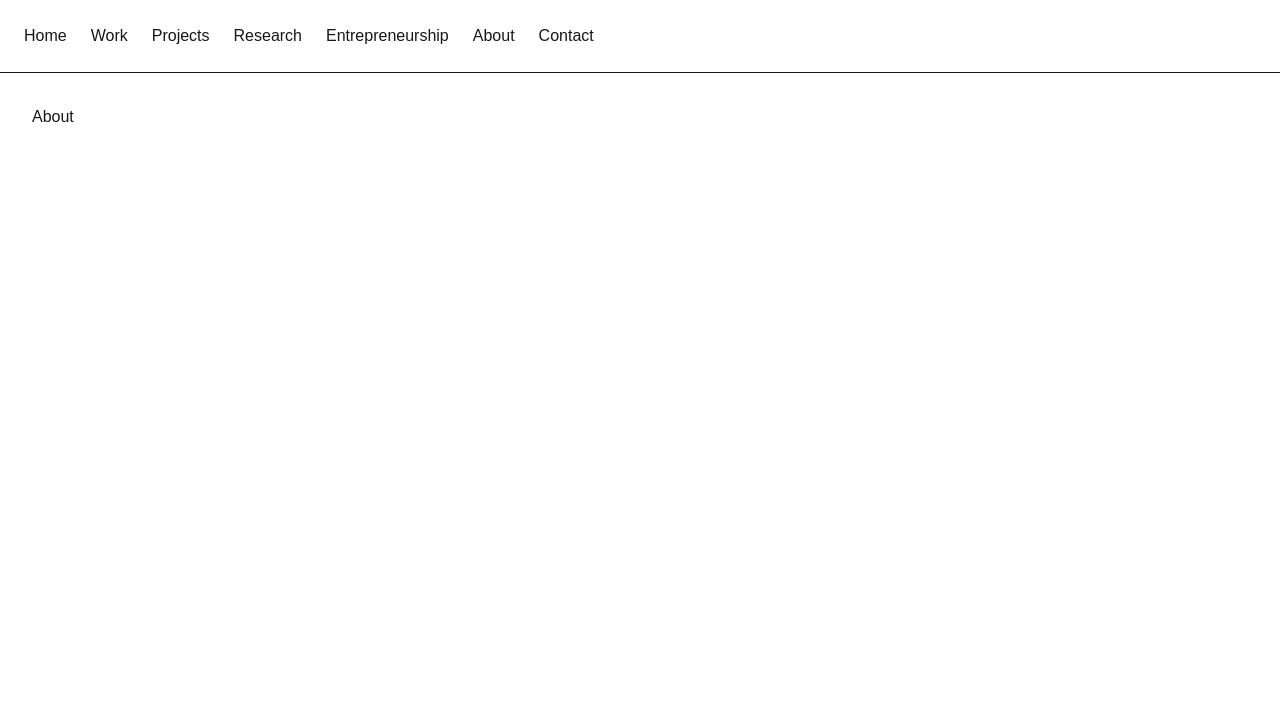
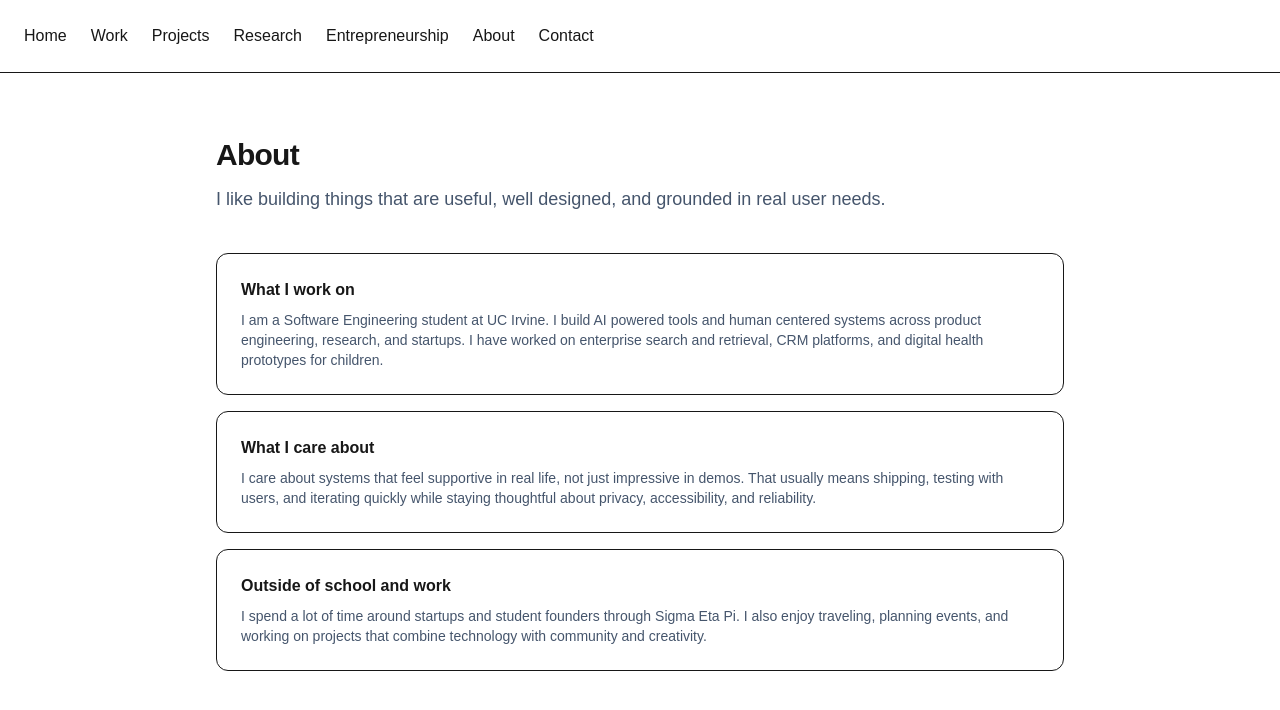
Before and after one commit to ariyagowda/ariya-portfolio, a Next.js app: page /about in a window 1280 px wide. Shown: the top 710 px of the page. Built offline with nearby package versions, Linux system fonts and the light colour scheme.

Commit message:
Add styled about page

```diff
--- a/app/about/page.tsx
+++ b/app/about/page.tsx
@@ -1,3 +1,46 @@
 export default function AboutPage() {
-    return <main className="p-8">About</main>;
+    return (
+      <main className="mx-auto max-w-4xl px-6 py-16">
+        <header className="space-y-3">
+          <h1 className="text-3xl font-semibold tracking-tight text-foreground">
+            About
+          </h1>
+          <p className="text-lg text-slate-600">
+            I like building things that are useful, well designed, and grounded in real user needs.
+          </p>
+        </header>
+
+        <section className="mt-10 grid gap-4">
+          <div className="rounded-xl border border-border bg-white/70 p-6">
+            <h2 className="text-base font-semibold text-foreground">
+              What I work on
+            </h2>
+            <p className="mt-2 text-sm text-slate-600">
+              I am a Software Engineering student at UC Irvine. I build AI powered tools and human centered systems across product engineering, research, and startups.
+              I have worked on enterprise search and retrieval, CRM platforms, and digital health prototypes for children.
+            </p>
+          </div>
+
+          <div className="rounded-xl border border-border bg-white/70 p-6">
+            <h2 className="text-base font-semibold text-foreground">
+              What I care about
+            </h2>
+            <p className="mt-2 text-sm text-slate-600">
+              I care about systems that feel supportive in real life, not just impressive in demos. That usually means shipping, testing with users, and iterating quickly
+              while staying thoughtful about privacy, accessibility, and reliability.
+            </p>
+          </div>
+
+          <div className="rounded-xl border border-border bg-white/70 p-6">
+            <h2 className="text-base font-semibold text-foreground">
+              Outside of school and work
+            </h2>
+            <p className="mt-2 text-sm text-slate-600">
+              I spend a lot of time around startups and student founders through Sigma Eta Pi. I also enjoy traveling, planning events, and working on projects that combine
+              technology with community and creativity.
+            </p>
+          </div>
+        </section>
+      </main>
+    );
   }
```
